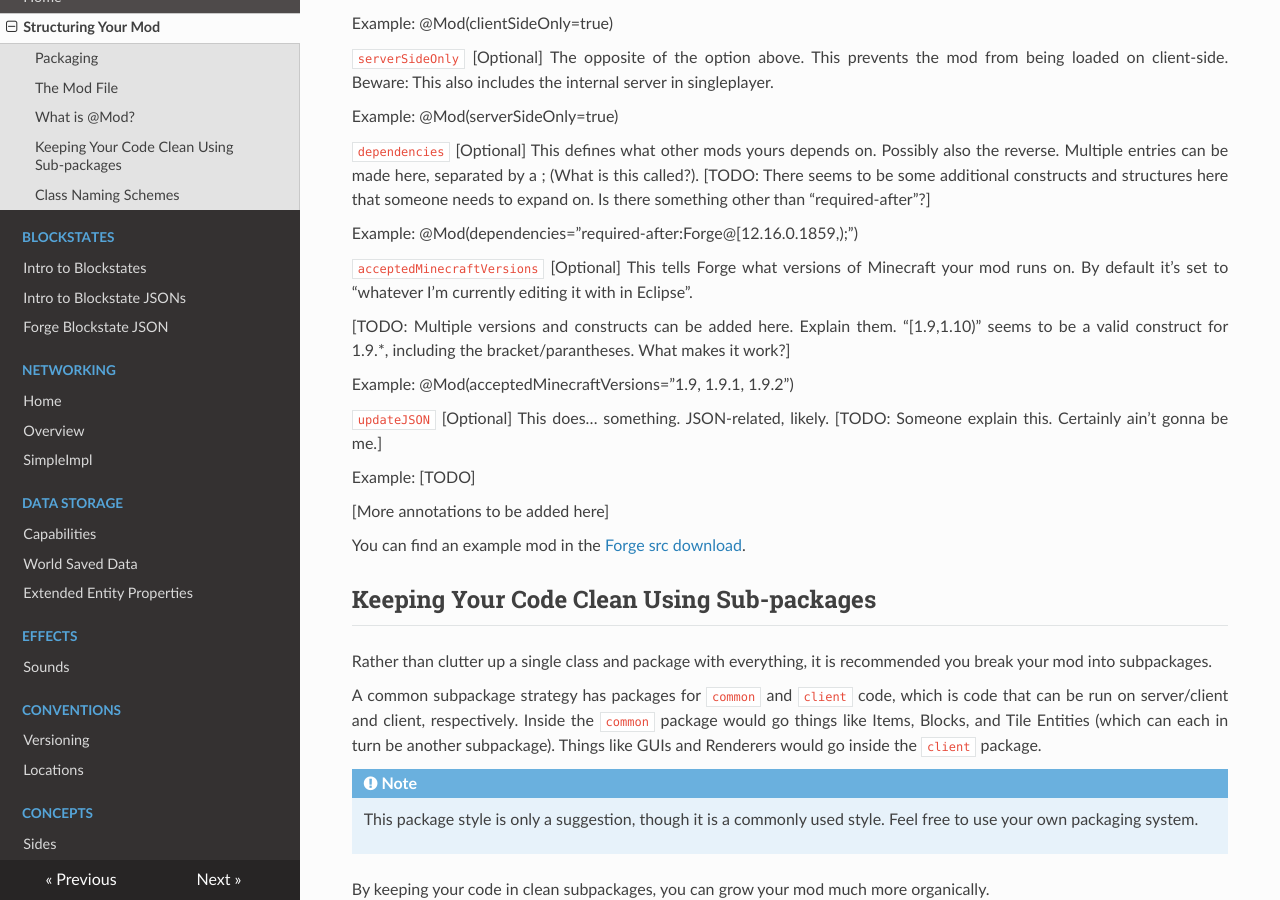
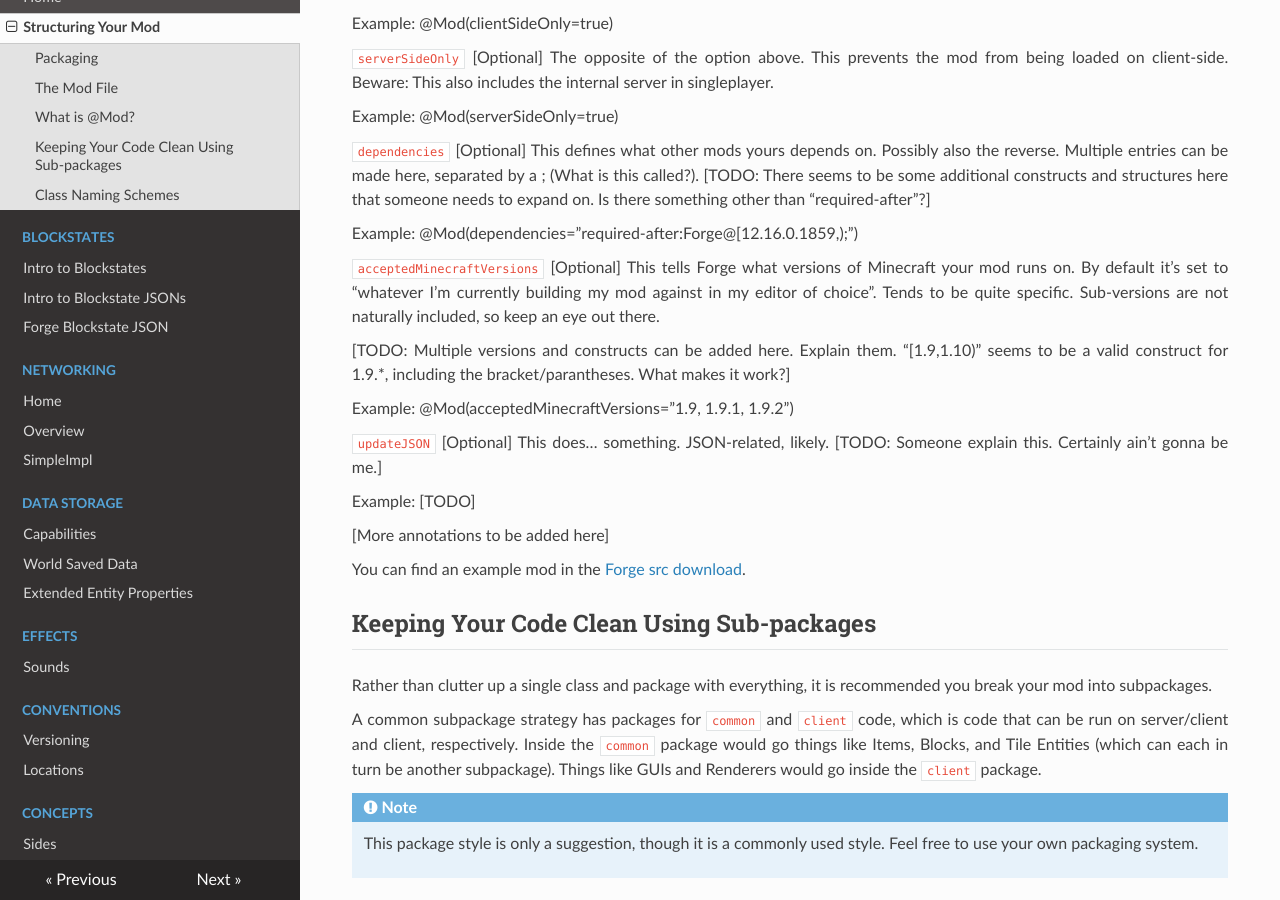
Before and after one commit to MinecraftForge/Documentation, an MkDocs documentation site: the page built from docs/gettingstarted/structuring.md, in a window 1280 px wide and 900 px high, scrolled down 1521 px. Built offline with MkDocs 1.6.1, drawn with Linux system fonts in a browser that asks for light colours; nearby versions of some CDN libraries; old or Windows-style settings are respelled for this version of MkDocs.

Commit message:
Some phrasing changes
Most for acceptedMinecraftVersions, to decouple it from Eclipse in particular.

```diff
--- a/docs/gettingstarted/structuring.md
+++ b/docs/gettingstarted/structuring.md
@@ -74,7 +74,7 @@ This defines what other mods yours depends on. Possibly also the reverse. Multip
 Example: @Mod(dependencies="required-after:Forge@[12.16.0.1859,);")
 
 `acceptedMinecraftVersions` [Optional]
-This tells Forge what versions of Minecraft your mod runs on. By default it's set to "whatever I'm currently editing it with in Eclipse".
+This tells Forge what versions of Minecraft your mod runs on. By default it's set to "whatever I'm currently building my mod against in my editor of choice". Tends to be quite specific. Sub-versions are not naturally included, so keep an eye out there.
 
 [TODO: Multiple versions and constructs can be added here. Explain them. "[1.9,1.10)" seems to be a valid construct for 1.9.*, including the bracket/parantheses. What makes it work?]
 
```
